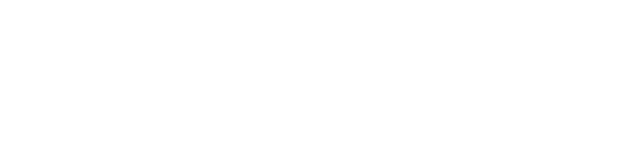
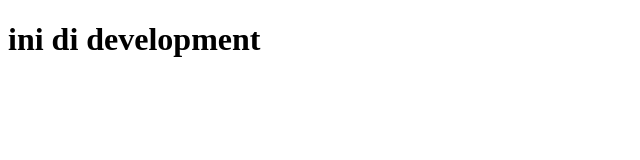
Before and after one commit to mzmztelyu/LatihanPertama, a plain HTML site: page index.html in a window 1280 px wide. Shown: the whole page, without its empty margins (0-640 px from the left). Drawn offline with Linux system fonts and the light colour scheme.

Commit message:
perubahan development

```diff
--- a/index.html
+++ b/index.html
@@ -7,6 +7,6 @@
     <title>Document</title>
 </head>
 <body>
-
+    <h1>ini di development</h1>
 </body>
 </html>
```
